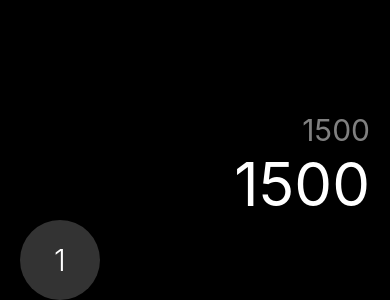
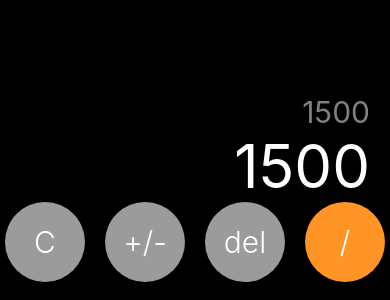
Before and after one commit to devferx/rn-calculadora, a React Native app: screen / in a window 390 px wide. Shown: the part 544-844 px from the top of the page. Built offline with nearby package versions, Linux system fonts and the light colour scheme.

Commit message:
Clase Botón de calculadora y sus filas

```diff
--- /dev/null
+++ b/src/components/button-calc.tsx
@@ -0,0 +1,32 @@
+import React from 'react';
+import {StyleSheet, Text, View} from 'react-native';
+
+interface Props {
+  text: string;
+  color: string;
+}
+
+export const ButtonCalc = ({text, color = '#333333'}: Props) => {
+  return (
+    <View style={{...styles.btn, backgroundColor: color}}>
+      <Text style={styles.btnText}>{text}</Text>
+    </View>
+  );
+};
+
+const styles = StyleSheet.create({
+  btn: {
+    justifyContent: 'center',
+    width: 80,
+    height: 80,
+    marginHorizontal: 10,
+    borderRadius: 100,
+  },
+  btnText: {
+    textAlign: 'center',
+    padding: 10,
+    fontSize: 30,
+    color: 'white',
+    fontWeight: '300',
+  },
+});
--- a/src/screens/calculadora-screen.tsx
+++ b/src/screens/calculadora-screen.tsx
@@ -1,5 +1,6 @@
 import React from 'react';
 import {Text, View} from 'react-native';
+import {ButtonCalc} from '../components/button-calc';
 
 import {styles} from '../theme/app-theme';
 
@@ -8,11 +9,12 @@ export const CalculadoraScreen = () => {
     <View style={styles.calculadoraContainer}>
       <Text style={styles.smallText}>1500</Text>
       <Text style={styles.text}>1500</Text>
-      <View>
+      <View style={styles.row}>
         {/* boton */}
-        <View style={styles.btn}>
-          <Text style={styles.btnText}>1</Text>
-        </View>
+        <ButtonCalc text="C" color="#9B9B9B" />
+        <ButtonCalc text="+/-" color="#9B9B9B" />
+        <ButtonCalc text="del" color="#9B9B9B" />
+        <ButtonCalc text="/" color="#FF9427" />
       </View>
     </View>
   );
--- a/src/theme/app-theme.tsx
+++ b/src/theme/app-theme.tsx
@@ -10,6 +10,12 @@ export const styles = StyleSheet.create({
     paddingHorizontal: 20,
     justifyContent: 'flex-end',
   },
+  row: {
+    flexDirection: 'row',
+    justifyContent: 'center',
+    marginBottom: 18,
+    paddingHorizontal: 10,
+  },
   text: {
     color: 'white',
     fontSize: 60,
@@ -20,18 +26,4 @@ export const styles = StyleSheet.create({
     fontSize: 30,
     textAlign: 'right',
   },
-  btn: {
-    width: 80,
-    height: 80,
-    backgroundColor: '#333333',
-    borderRadius: 100,
-    justifyContent: 'center',
-  },
-  btnText: {
-    textAlign: 'center',
-    padding: 10,
-    fontSize: 30,
-    color: 'white',
-    fontWeight: '300',
-  },
 });
```
